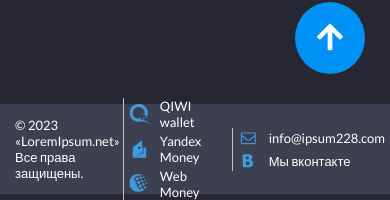
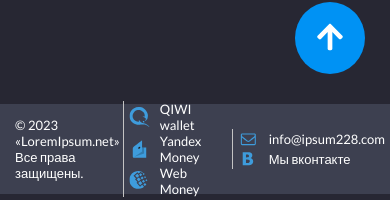
Before and after one commit to gregorybv/test-lending-react, a React (Create React App) app: page / in a window 390 px wide. Shown: the part 2271-2471 px from the top of the page. Built offline with nearby package versions, Linux system fonts and the light colour scheme.

Commit message:
new edits 2

```diff
--- a/src/components/Footer/footer.scss
+++ b/src/components/Footer/footer.scss
@@ -31,7 +31,7 @@
 
     @media (max-width: 796px) {
       flex-wrap: wrap;
-      gap: 3px;
+      gap: 0px;
       padding-left: 5px;
     }
   }
```
